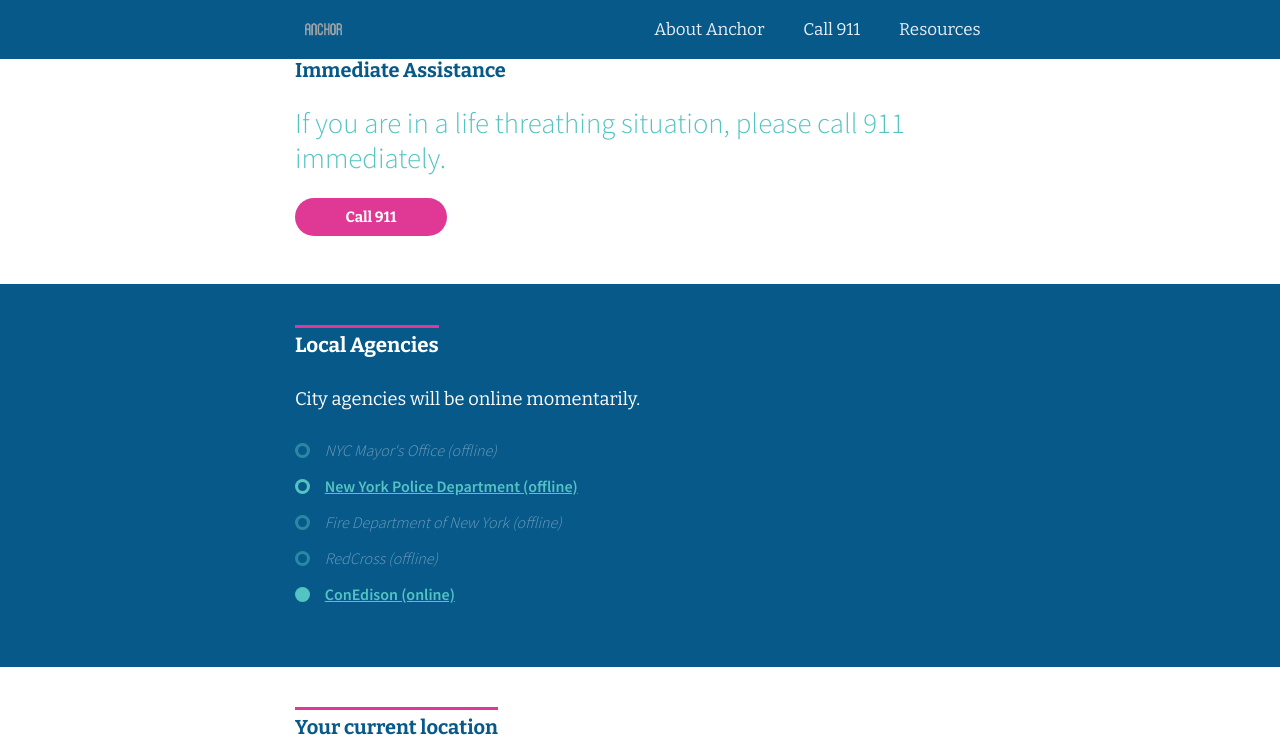
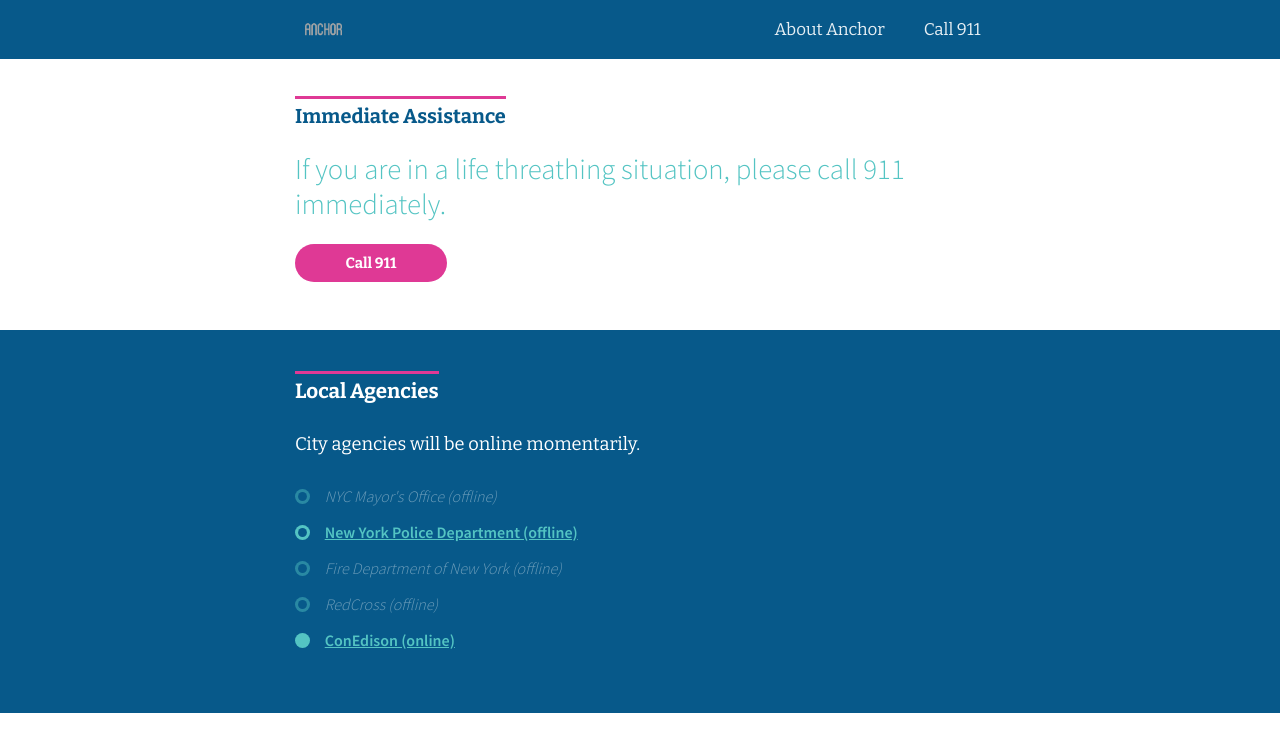
Before and after one commit to imsanchez/anchor, a plain HTML site: page emergency.html in a window 1280 px wide. Shown: the top 750 px of the page. Drawn offline with nearby package versions, Linux system fonts and the light colour scheme; some packages are replaced by stand-ins of ours; a script that the page names is missing.

Commit message:
changed nav

```diff
--- a/emergency.html
+++ b/emergency.html
@@ -23,7 +23,7 @@
     	<div class="ui wide massive sidebar inverted vertical menu">
             <a class="item">About Anchor</a>
             <a class="item" href="tel:911">Call 911</a>
-            <a class="item" href="#">Resources</a>
+
     	</div>
 	  	<div class="pusher">
 	        <header class="ui top fixed massive inverted borderless menu">
@@ -35,14 +35,14 @@
 	                <div class="right menu hidden-sm-down">
 	                    <a class="item">About Anchor</a>
 	                    <a class="item" href="tel:911">Call 911</a>
-	                    <a class="item" href="#">Resources</a>
+
 	                </div>
 	                <div class="right menu hidden-md-up">
 	                    <a class="item" id="sidebar"><i class="material-icons">menu</i></a>
 	                </div>
 	            </div>
 	        </header>
-
+<br /><br />
 
 
 	        <section class="ui vertical basic very padded pt-0 segment">
```
